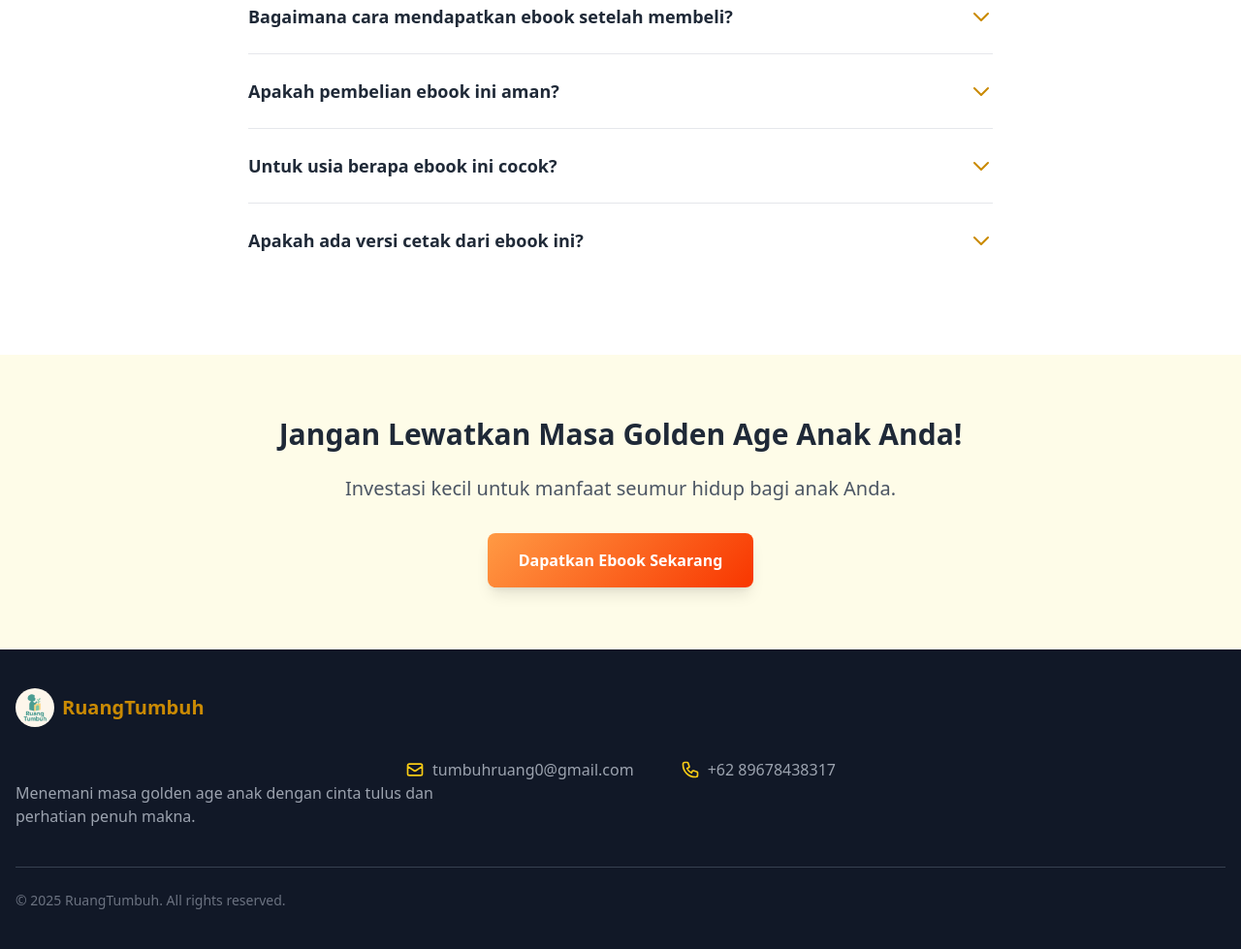
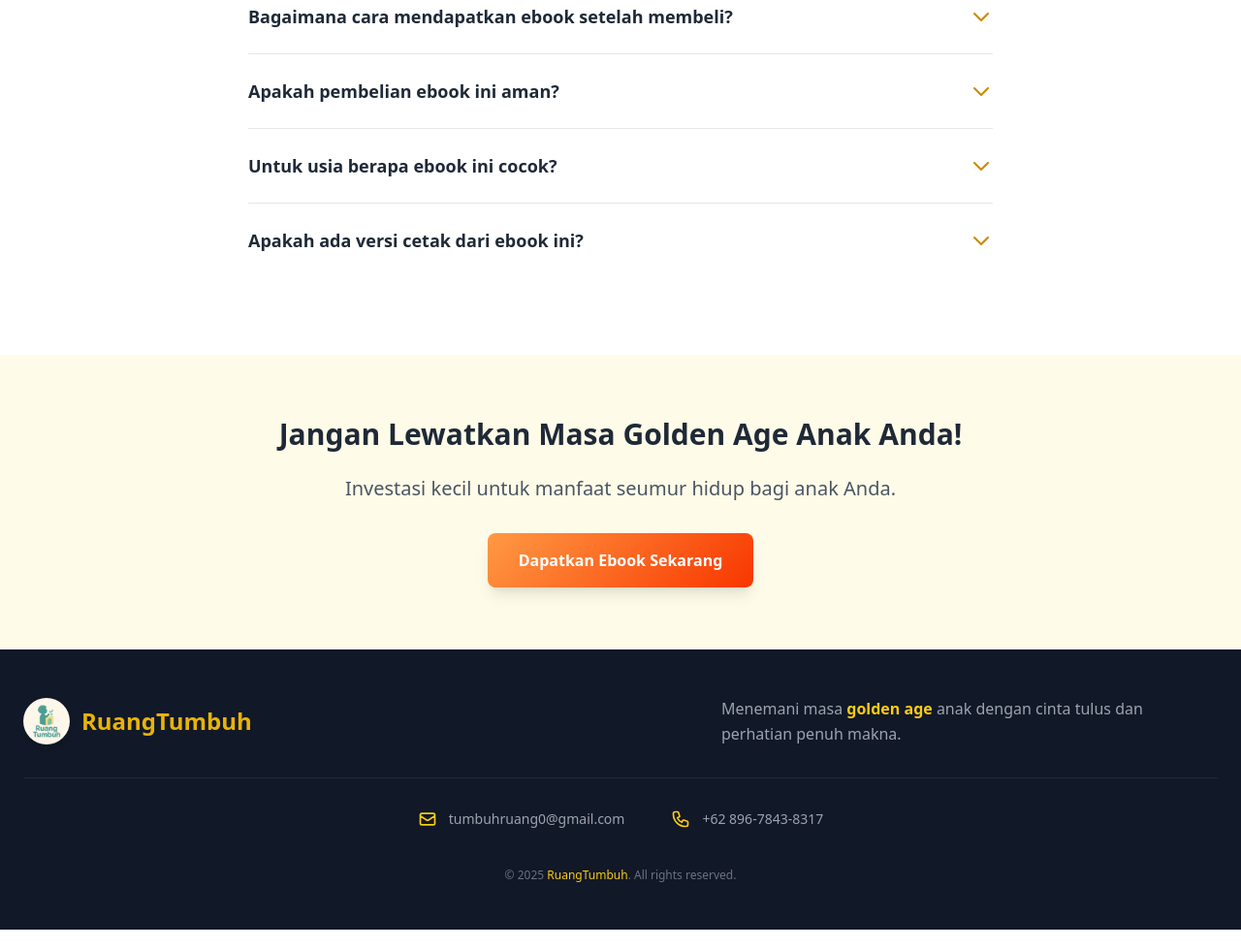
Before and after one commit to tumbuhruang0-blip/goldenage., a plain HTML site: page index.html in a window 1280 px wide. Shown: the part 3633-4612 px from the top of the page at 97% size. Drawn offline with nearby package versions, Linux system fonts and the light colour scheme.

Commit message:
Update index.html

```diff
--- a/index.html
+++ b/index.html
@@ -441,39 +441,41 @@
         </div>
     </section>
     <!-- Footer -->
-    <footer class="bg-gray-900 text-white py-10">
-  <div class="container mx-auto px-4 text-center md:text-left">
+    <footer class="bg-gray-900 text-white py-12">
+  <div class="container mx-auto px-6">
     <!-- Logo & Deskripsi -->
-    <div class="flex items-center">
+    <div class="flex flex-col md:flex-row md:items-center md:justify-between gap-6 border-b border-gray-800 pb-8">
+      <div class="flex items-center justify-center md:justify-start space-x-3">
         <img src="ruaang.webp"
-            alt="Logo RuangTumbuh"
-            class="mr-2 rounded-full w-10 h-10 object-cover"
-            loading="lazy">
-        <span class="text-xl font-bold text-yellow-600">RuangTumbuh</span>
+          alt="Logo RuangTumbuh"
+          class="w-12 h-12 rounded-full object-cover shadow-md"
+          loading="lazy">
+        <span class="text-2xl font-bold text-yellow-500">RuangTumbuh</span>
+      </div>
+      <p class="text-gray-400 text-center md:text-left max-w-lg leading-relaxed">
+        Menemani masa <span class="text-yellow-400 font-semibold">golden age</span> anak dengan cinta tulus dan perhatian penuh makna.
+      </p>
     </div>
-          <!-- Kontak -->
-    <div class="mt-8 flex flex-col md:flex-row md:justify-center md:space-x-12 space-y-4 md:space-y-0 text-gray-400">
-      <a href="mailto:support@goldenageanak.com" class="flex items-center space-x-2 justify-center hover:text-yellow-400 transition">
-        <svg xmlns="http://www.w3.org/2000/svg" class="h-5 w-5 text-yellow-400" fill="none" viewBox="0 0 24 24" stroke="currentColor">
+
+    <!-- Kontak -->
+    <div class="mt-8 flex flex-col md:flex-row md:justify-center md:space-x-12 space-y-5 md:space-y-0 text-gray-400 text-sm">
+      <a href="mailto:tumbuhruang0@gmail.com" class="flex items-center justify-center space-x-3 hover:text-yellow-400 transition-colors duration-300">
+        <svg xmlns="http://www.w3.org/2000/svg" class="w-5 h-5 text-yellow-400" fill="none" viewBox="0 0 24 24" stroke="currentColor">
           <path stroke-linecap="round" stroke-linejoin="round" stroke-width="2" d="M3 8l7.89 5.26a2 2 0 002.22 0L21 8M5 19h14a2 2 0 002-2V7a2 2 0 00-2-2H5a2 2 0 00-2 2v10a2 2 0 002 2z" />
         </svg>
         <span>tumbuhruang0@gmail.com</span>
       </a>
-      <a href="tel:+6281234567890" class="flex items-center space-x-2 justify-center hover:text-yellow-400 transition">
-        <svg xmlns="http://www.w3.org/2000/svg" class="h-5 w-5 text-yellow-400" fill="none" viewBox="0 0 24 24" stroke="currentColor">
+      <a href="tel:+6289678438317" class="flex items-center justify-center space-x-3 hover:text-yellow-400 transition-colors duration-300">
+        <svg xmlns="http://www.w3.org/2000/svg" class="w-5 h-5 text-yellow-400" fill="none" viewBox="0 0 24 24" stroke="currentColor">
           <path stroke-linecap="round" stroke-linejoin="round" stroke-width="2" d="M3 5a2 2 0 012-2h3.28a1 1 0 01.948.684l1.498 4.493a1 1 0 01-.502 1.21l-2.257 1.13a11.042 11.042 0 005.516 5.516l1.13-2.257a1 1 0 011.21-.502l4.493 1.498a1 1 0 01.684.949V19a2 2 0 01-2 2h-1C9.716 21 3 14.284 3 6V5z" />
         </svg>
-        <span>+62 89678438317</span>
+        <span>+62 896-7843-8317</span>
       </a>
     </div>
-    <div class="flex flex-col md:flex-row md:items-center md:justify-between gap-6">
-      <p class="text-gray-400 max-w-md mx-auto md:mx-0">
-        Menemani masa golden age anak dengan cinta tulus dan perhatian penuh makna.
-      </p>
-    </div>
+
     <!-- Copyright -->
-    <div class="mt-10 border-t border-gray-700 pt-6 text-gray-500 text-sm">
-      <p>&copy; 2025 RuangTumbuh. All rights reserved.</p>
+    <div class="mt-10 text-center text-gray-500 text-xs">
+      <p>&copy; 2025 <span class="text-yellow-400 font-medium">RuangTumbuh</span>. All rights reserved.</p>
     </div>
   </div>
 </footer>
```
